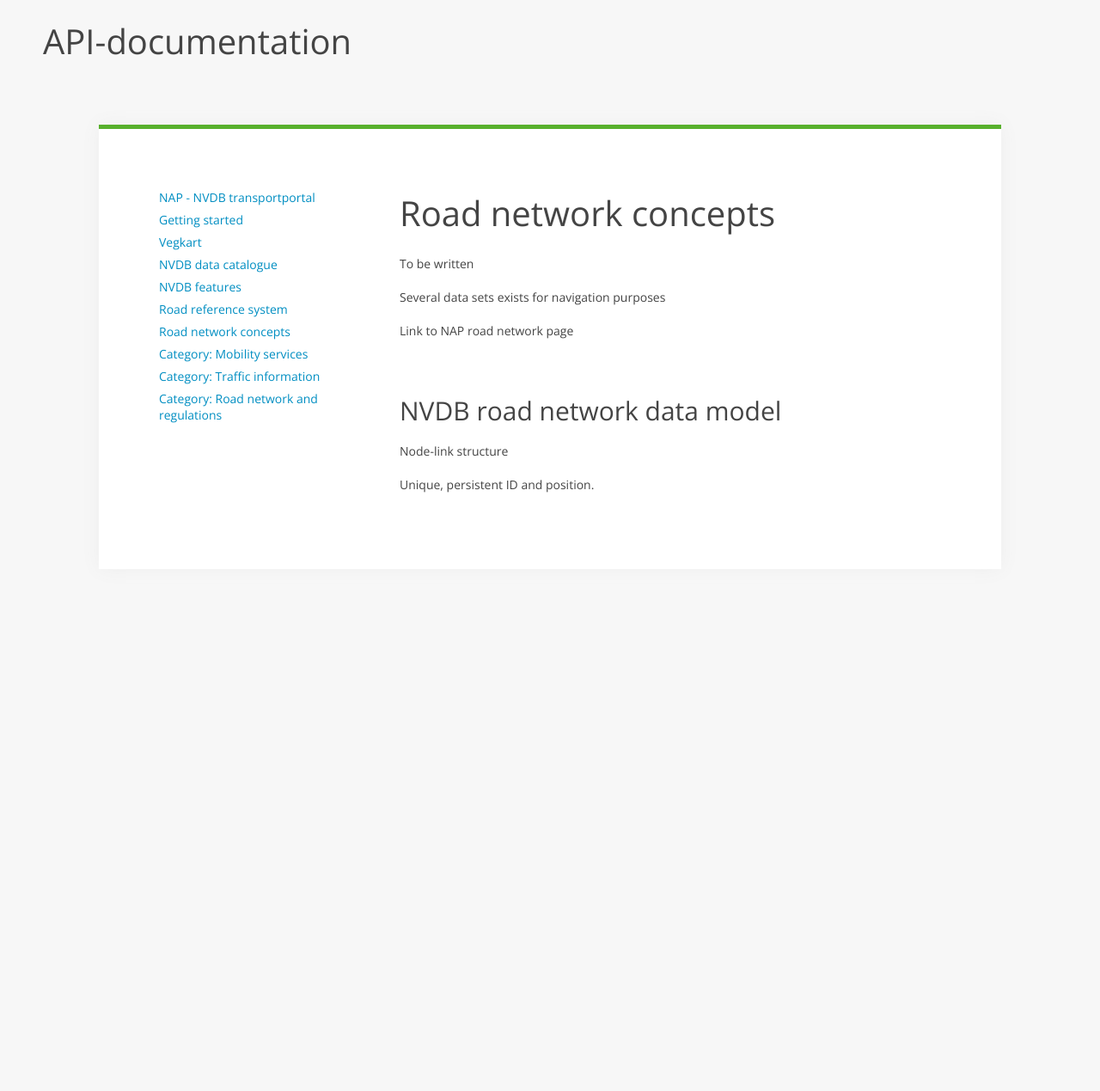
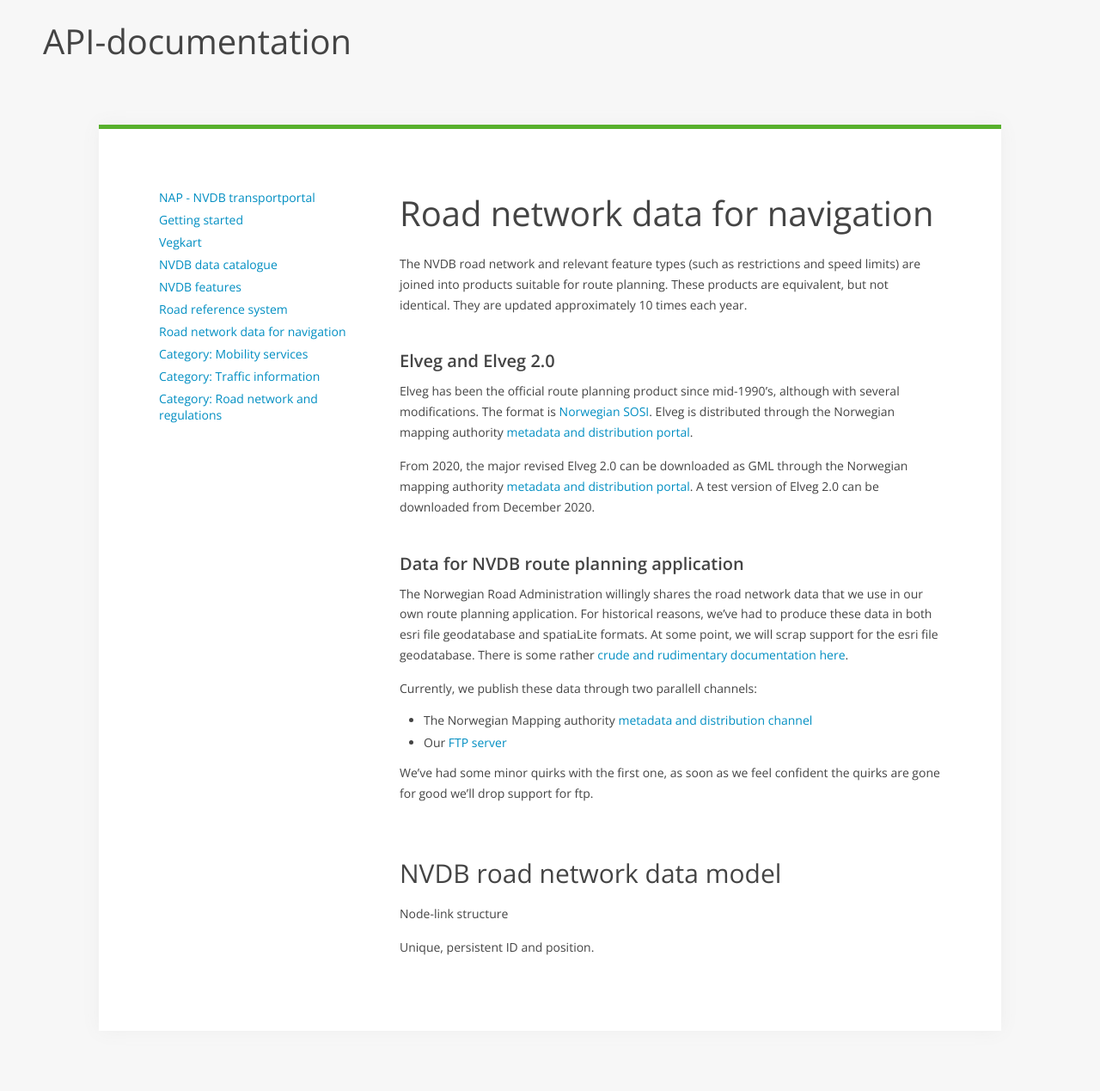
Before and after one commit to nvdb-vegdata/nvdbtransportportal, a Jekyll site: the page built from konsept5_network.md, in a window 1280 px wide. Shown: the whole page at 86% size. Built offline with Jekyll 4.4.1, drawn with Linux system fonts in a browser that asks for light colours; our own code applies the rules of GitHub Pages for plain Markdown files; before the commit the page ends 900 px from its top, so only the background shows below that.

Commit message:
ruteplan nettverksdatasett

```diff
--- a/konsept5_network.md
+++ b/konsept5_network.md
@@ -1,11 +1,22 @@
-# Road network concepts
+# Road network data for navigation
 
+The NVDB road network and relevant feature types (such as restrictions and speed limits) are joined into products suitable for route planning. These products are equivalent, but not identical. They are updated approximately 10 times each year.
 
-To be written
+### Elveg and Elveg 2.0
 
-Several data sets exists for navigation purposes
+Elveg has been the official route planning product since mid-1990's, although with several modifications. The format is [Norwegian SOSI](https://www.kartverket.no/en/geodataarbeid/SOSI-Standard-in-English/SOSI-Standard-in-English/). Elveg is distributed through the Norwegian mapping authority [metadata and distribution portal](https://kartkatalog.geonorge.no/?text=elveg).
 
-Link to NAP road network page
+From 2020, the major revised Elveg 2.0 can be downloaded as GML through the Norwegian mapping authority [metadata and distribution portal](https://kartkatalog.geonorge.no/?text=elveg). A test version of Elveg 2.0 can be downloaded from December 2020.
+
+### Data for NVDB route planning application
+
+The Norwegian Road Administration willingly shares the road network data that we use in our own route planning application. For historical reasons, we've had to produce these data in both esri file geodatabase and spatiaLite formats. At some point, we will scrap support for the esri file geodatabase. There is some rather [crude and rudimentary documentation here](https://www.vegdata.no/2013/08/08/hvor-finner-jeg-vegnettsdata-til-navigasjon/).
+
+Currently, we publish these data through two parallell channels:
+  * The Norwegian Mapping authority [metadata and distribution channel](https://kartkatalog.geonorge.no/metadata?text=ruteplan)
+  * Our [FTP server](ftp://vegvesen.hostedftp.com/~StatensVegvesen/vegnett/)
+
+We've had some minor quirks with the first one, as soon as we feel confident the quirks are gone for good we'll drop support for ftp.
 
 ## NVDB road network data model
 
```
